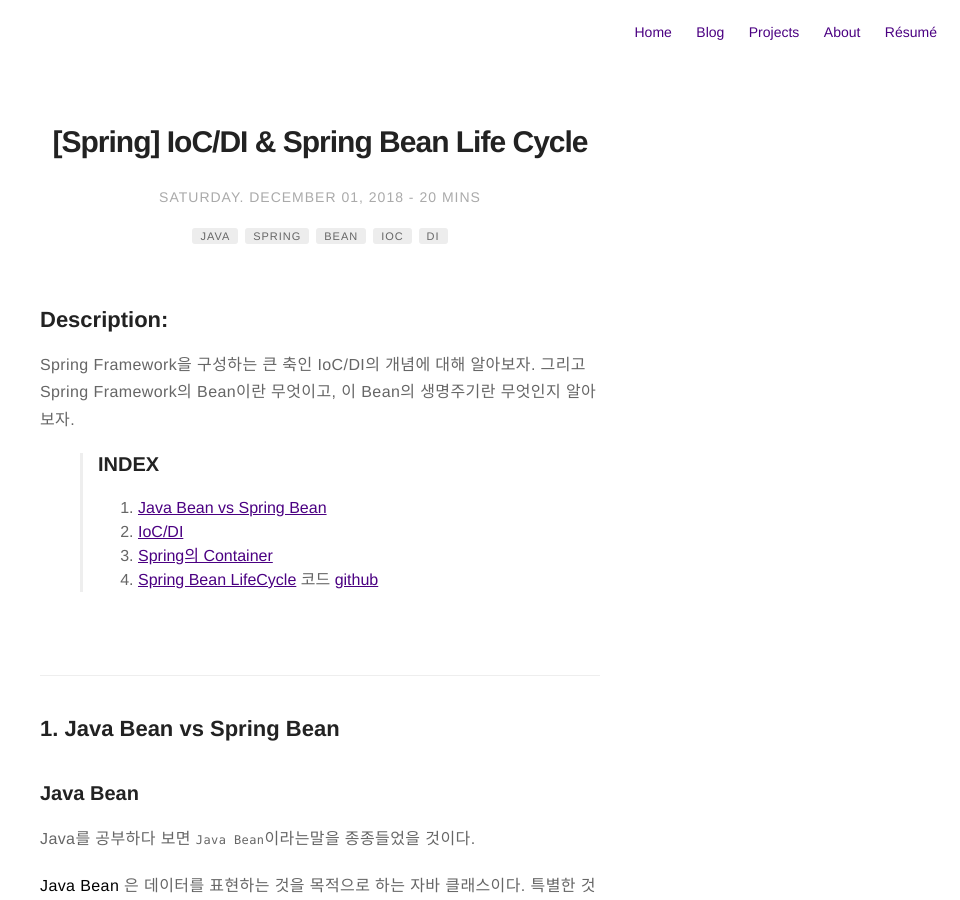
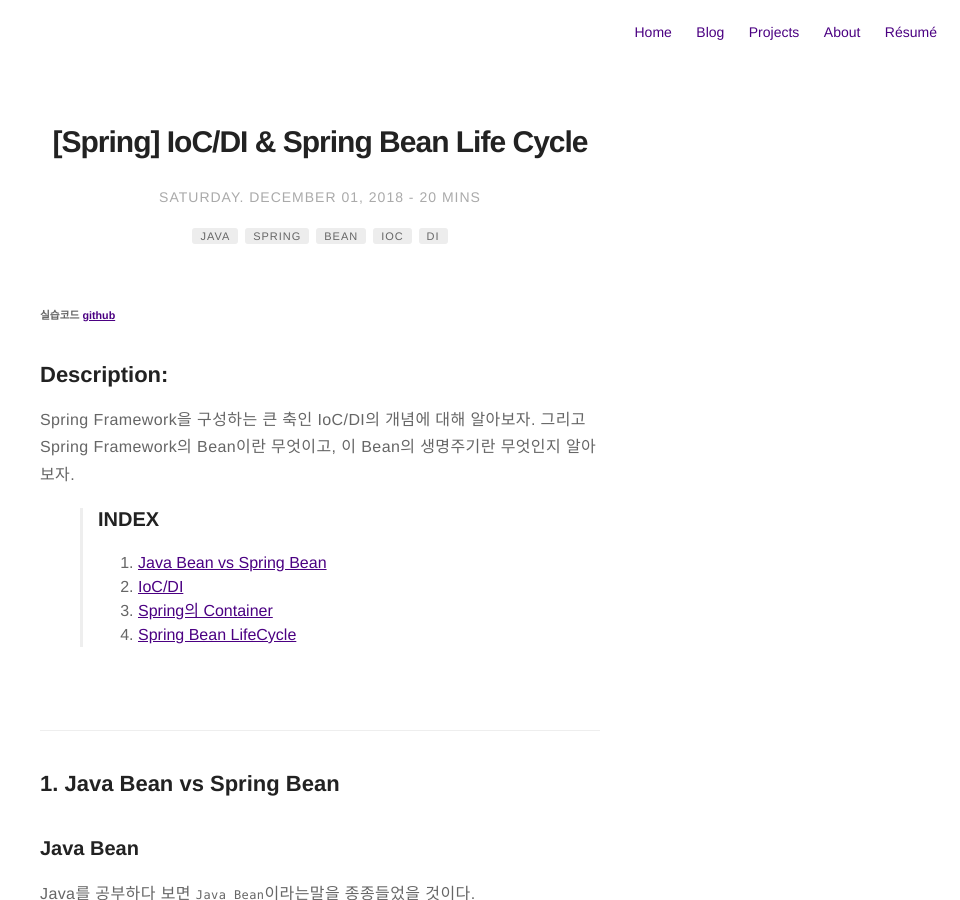
Before and after one commit to Sehun-Kim/blog, a Jekyll site: the page built from _posts/2018-12-01-springbean-lifecycle.markdown, in a window 1280 px wide and 900 px high. Shown: the whole window, without its empty margins (320-1280 px from the left). Built offline with Jekyll 4.4.1, drawn with Linux system fonts in a browser that asks for light colours; comment, search, counter and statistics services are not loaded.

Commit message:
github url

```diff
--- a/_posts/2018-12-01-springbean-lifecycle.markdown
+++ b/_posts/2018-12-01-springbean-lifecycle.markdown
@@ -19,6 +19,8 @@
   priority : 1.0
 ---
 
+###### 실습코드 [github](https://github.com/Sehun-Kim/spring-bean-lifecycle)
+
 ## Description:
 Spring Framework을 구성하는 큰 축인 IoC/DI의 개념에 대해 알아보자. 그리고 Spring Framework의 Bean이란 무엇이고, 이 Bean의 생명주기란 무엇인지 알아보자.
 
```
Also changed, not shown: other parts of _posts/2018-12-01-springbean-lifecycle.markdown (+0 -1 lines).
